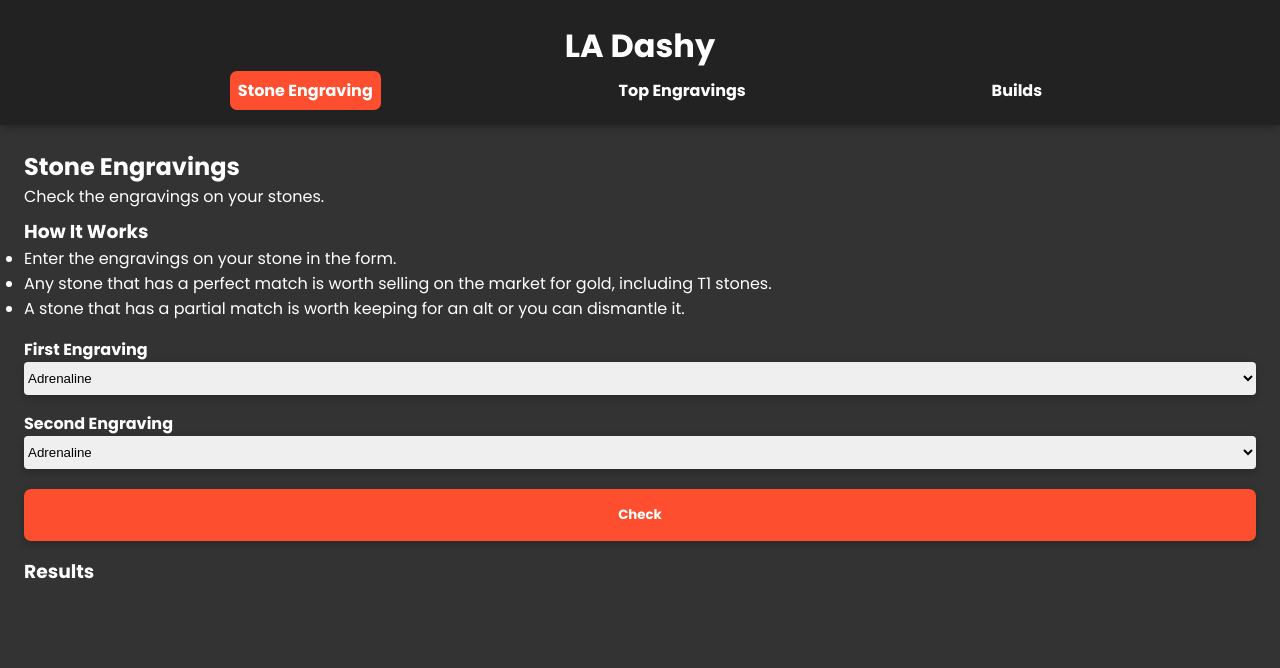
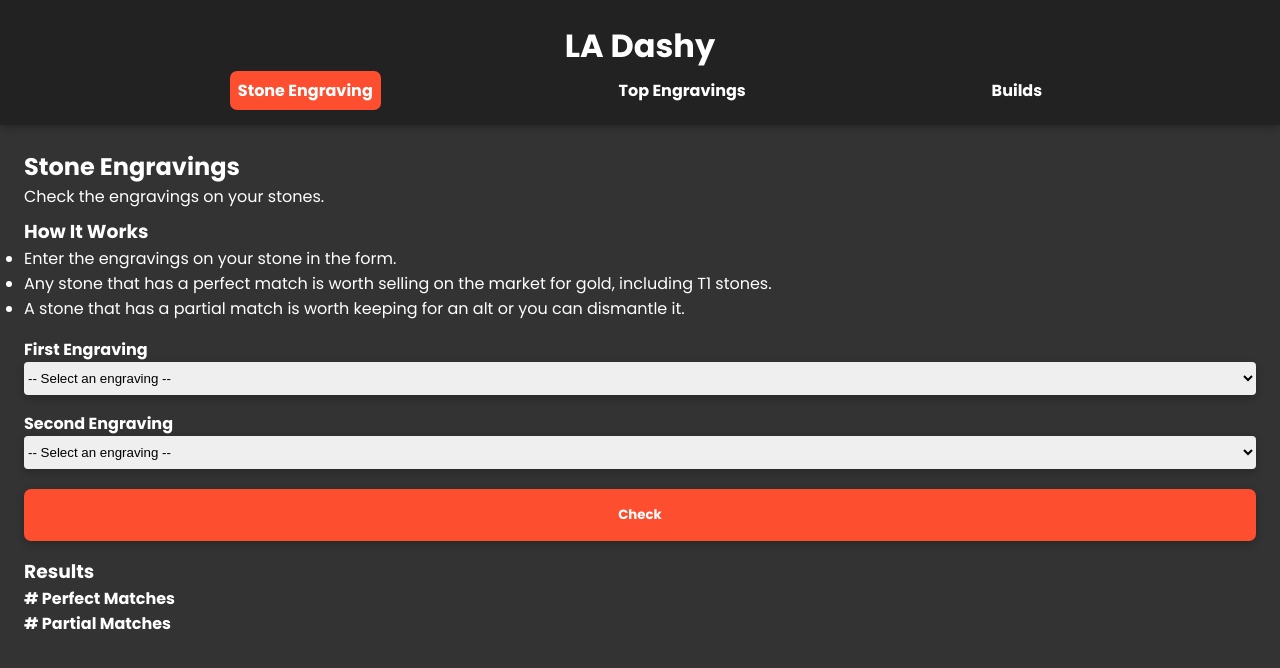
Before and after one commit to eko-develops/la-dashy, a React (Create React App) app: page / in a window 1280 px wide. Shown: the top 668 px of the page. Built offline with nearby package versions, Linux system fonts and the light colour scheme.

Commit message:
Start working on results component

```diff
--- a/src/components/StoneEngraving.js
+++ b/src/components/StoneEngraving.js
@@ -1,8 +1,18 @@
+import { useState } from "react";
 import engravingsList from "../data/engravingsList";
+import StoneEngravingResults from "./StoneEngravingResults";
 
 const StoneEngraving = () => {
+  const [userOptions, setUserOptions] = useState({
+    option1: null,
+    option2: null,
+  });
+
   const selectEngravings = (
     <select>
+      <option hidden disabled selected value>
+        -- Select an engraving --
+      </option>
       {engravingsList.map((engraving, i) => (
         <option key={i} value={engraving}>
           {engraving}
@@ -13,9 +23,14 @@ const StoneEngraving = () => {
 
   const handleSubmit = (e) => {
     e.preventDefault();
-    const firstSelect = e.target[0].value;
-    const secondSelect = e.target[1].value;
-    console.log({ firstSelect, secondSelect });
+    const option1 = e.target[0].value;
+    const option2 = e.target[1].value;
+
+    setUserOptions((prevState) => ({
+      ...prevState,
+      option1,
+      option2,
+    }));
   };
 
   return (
@@ -53,7 +68,7 @@ const StoneEngraving = () => {
           <button type="submit">Check</button>
         </form>
         <div className="stone-engraving-results">
-          <h3>Results</h3>
+          <StoneEngravingResults userOptions={userOptions} />
         </div>
       </div>
     </>
--- /dev/null
+++ b/src/components/StoneEngravingResults.js
@@ -0,0 +1,17 @@
+const StoneEngravingResults = ({ userOptions }) => {
+  console.log(userOptions);
+
+  return (
+    <div className="results-wrapper">
+      <h3>Results</h3>
+      <div className="results">
+        <h4># Perfect Matches</h4>
+        {userOptions.option1}
+        <h4># Partial Matches</h4>
+        {userOptions.option2}
+      </div>
+    </div>
+  );
+};
+
+export default StoneEngravingResults;
```
